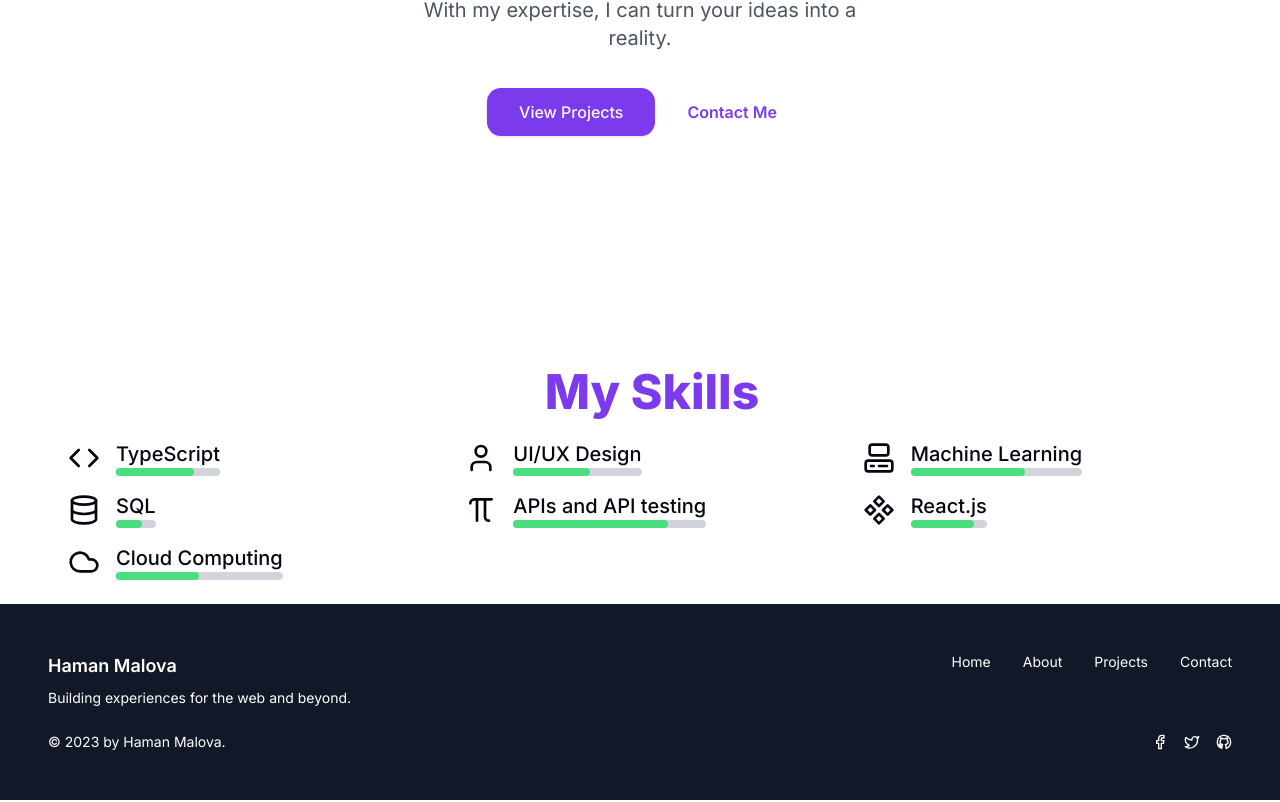
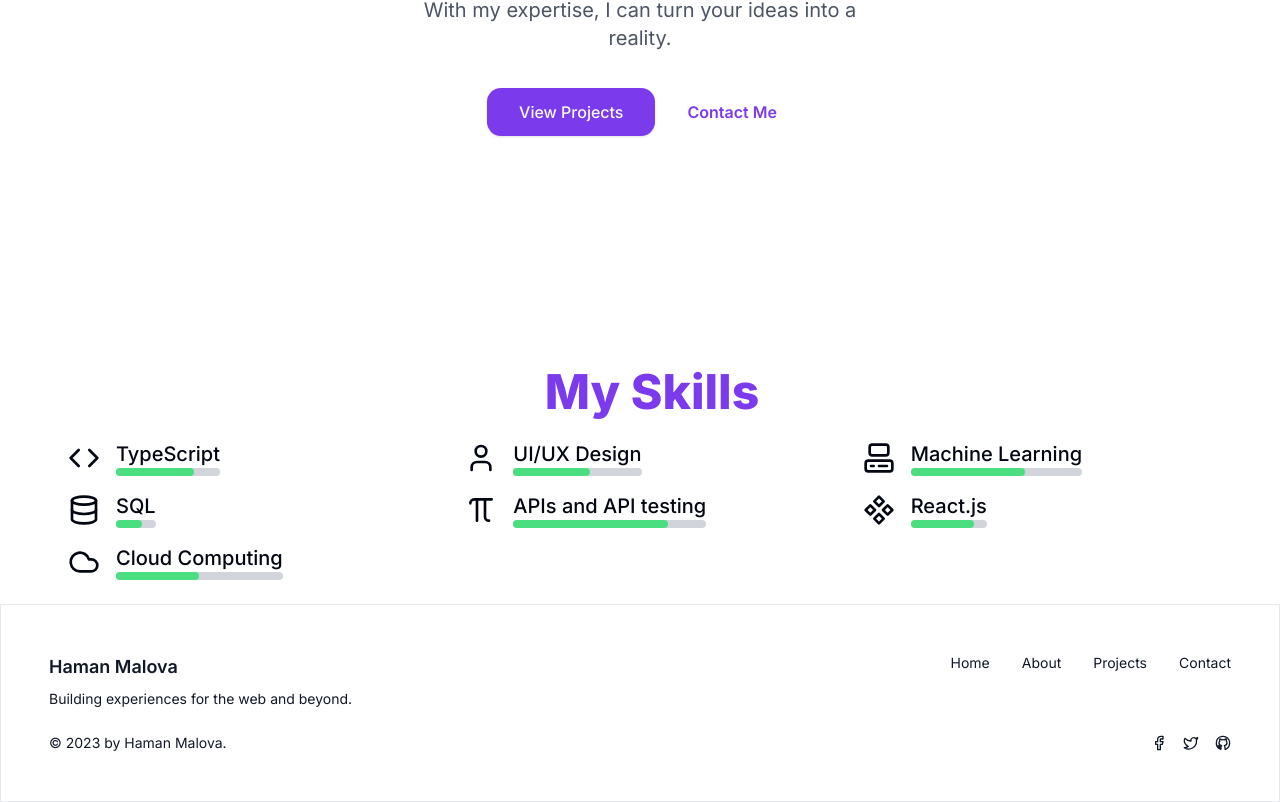
Before and after one commit to Harman254/portforlio1, a Next.js app: page / in a window 1280 px wide. Shown: the part 384-1186 px from the top of the page. Built offline with nearby package versions, Linux system fonts and the light colour scheme.

Commit message:
fixed the footer

```diff
--- a/src/components/Footer.tsx
+++ b/src/components/Footer.tsx
@@ -3,7 +3,7 @@ import Link from "next/link"
 
 export default function Footer() {
     return (
-        <footer className="flex flex-col gap-6 bg-gray-900 text-white p-6 md:p-12">
+        <footer className="flex flex-col gap-6  text-accent-foreground border p-6 md:p-12">
             <div className="flex flex-col md:flex-row justify-between items-start">
                 <div className="mb-4 md:mb-0">
                     <h3 className="text-lg font-semibold">Haman Malova</h3>
```
